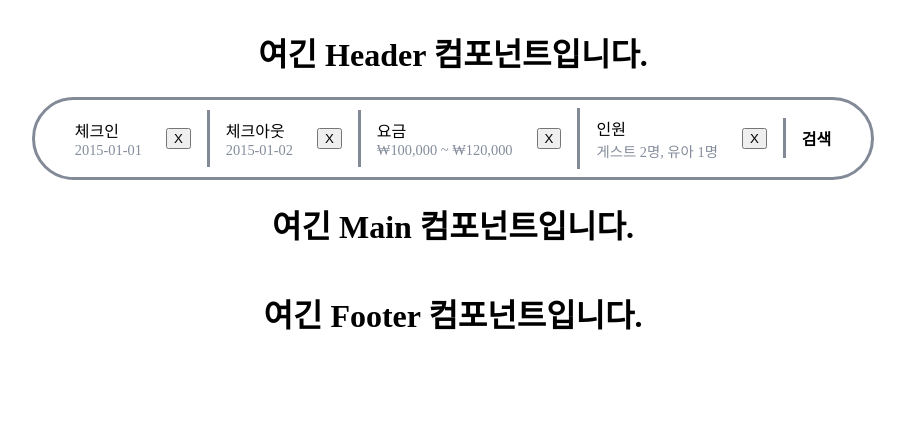
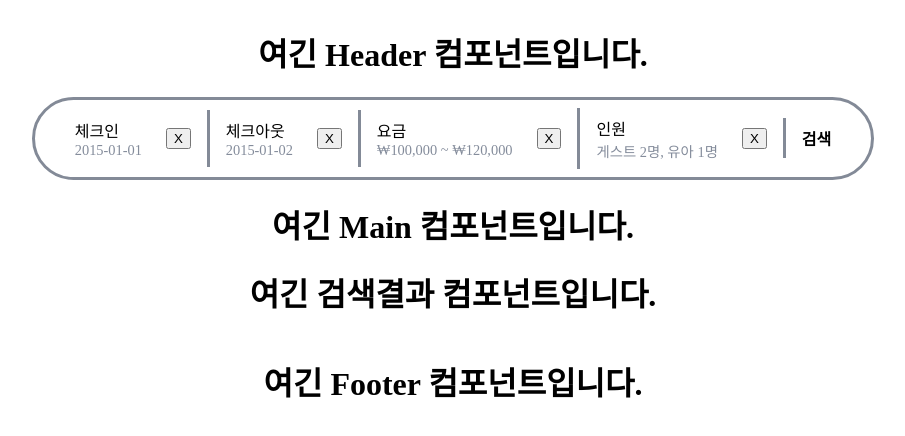
Before and after one commit to shininghyunho/bangbang, a React (Vite) app in the folder frontend/: page / in a window 1280 px wide. Shown: the top 436 px of the page, without its empty margins (187-1092 px from the left). Built offline with nearby package versions, Linux system fonts and the light colour scheme; the HTML template or start-up script is replaced by a standard one.

Commit message:
feat : 검색 결과 컴포넌트 추가.

```diff
--- a/frontend/src/app/Main.tsx
+++ b/frontend/src/app/Main.tsx
@@ -1,7 +1,10 @@
+import { SearchResult } from "../searchBar/SearchResult";
+
 export function Main() {
     return(
         <main>
             <h1 style={{ textAlign: 'center' }}>여긴 Main 컴포넌트입니다.</h1>
+            <SearchResult/>
         </main>
     );
 }
--- /dev/null
+++ b/frontend/src/searchBar/SearchResult.tsx
@@ -0,0 +1,7 @@
+export function SearchResult() {
+    return(
+        <>
+            <h1 style={{ textAlign: 'center' }}>여긴 검색결과 컴포넌트입니다.</h1>
+        </>
+    );
+}
```
